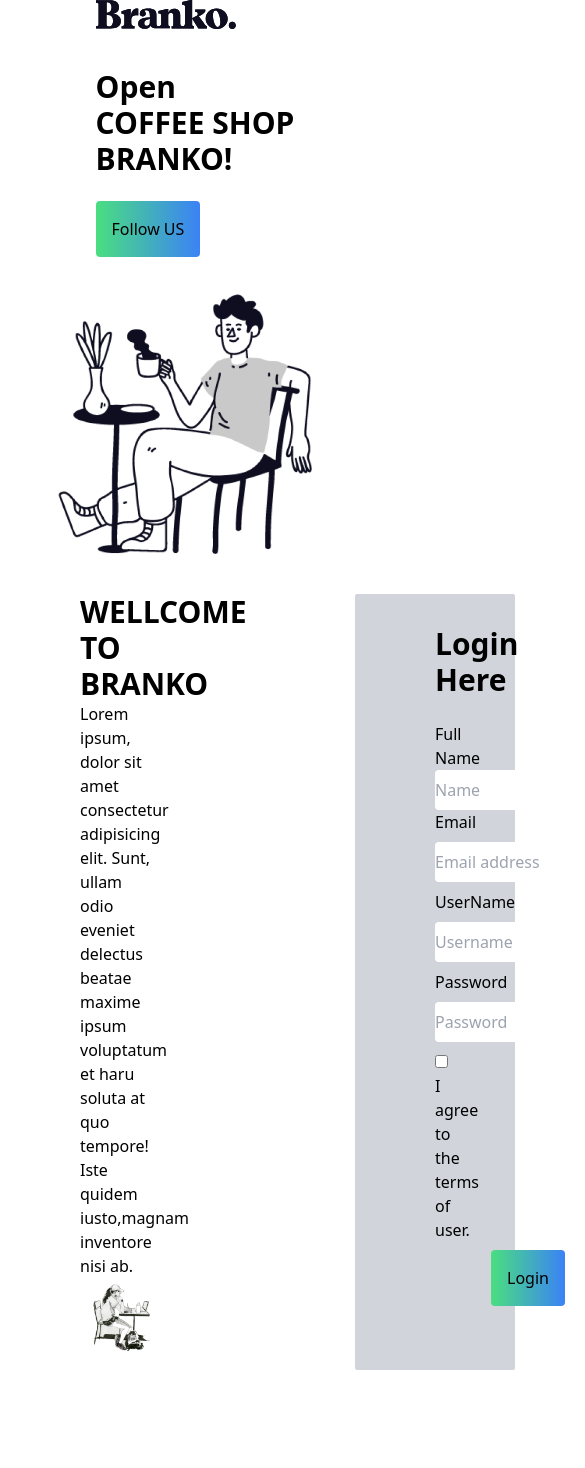
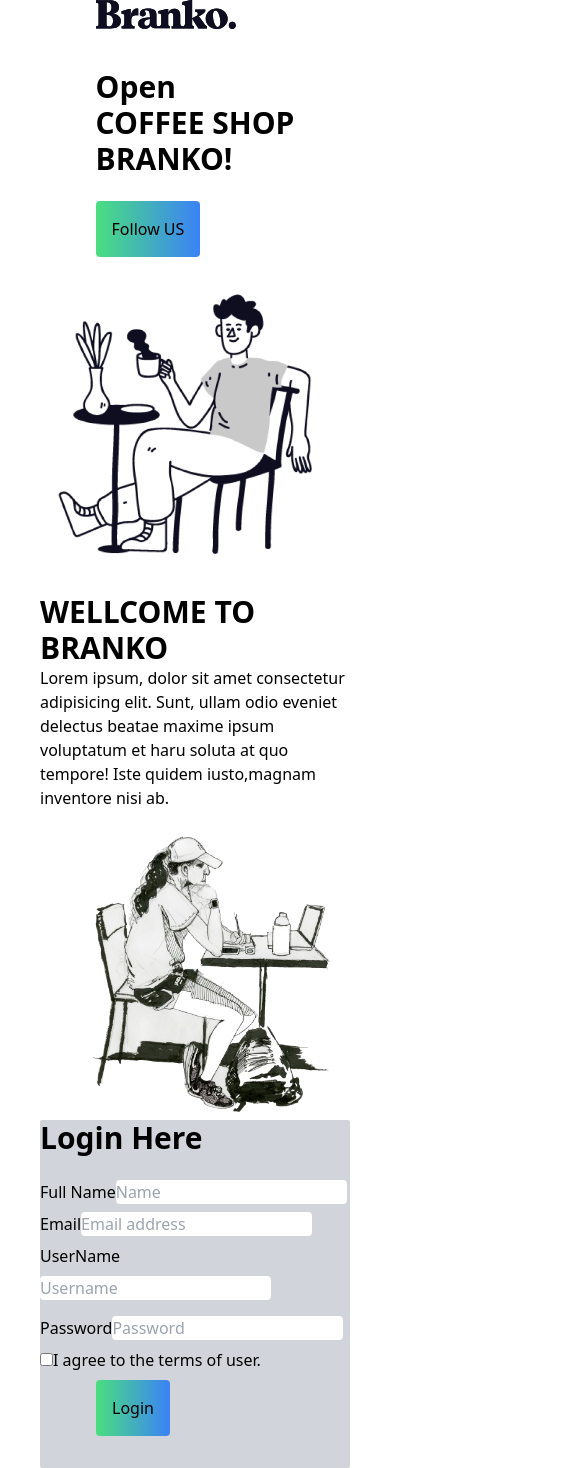
Before and after one commit to zarashah14/react-tailwind-app, a React (Create React App) app: page / in a window 390 px wide. Shown: the top 1468 px of the page, 585 px wide, since content can reach past the window. Built offline with nearby package versions, Linux system fonts and the light colour scheme.

Commit message:
updatezs

```diff
--- a/src/Components/form.jsx
+++ b/src/Components/form.jsx
@@ -3,32 +3,32 @@ import Girl from '../assets/girl.png'
 function form() {
   return (
        <>
-         <div className='grid grid-cols-2 mx-10 sm:items-center '>
-          <div className='mx-10'>
+         <div className='grid md:grid-cols-2 sm:grid-cols-1 mx-10 '>
+          <div className='lg:mx-10'>
             <h1  className='text-DS-Black font-source-sans-pro text-3xl font-extrabold'>WELLCOME TO BRANKO</h1>
             <p className=' font-source-sans-pro'>Lorem ipsum, dolor sit amet consectetur
              adipisicing elit. Sunt, ullam odio eveniet
              delectus beatae maxime ipsum voluptatum et
               haru soluta at quo tempore! Iste quidem
               iusto,magnam inventore nisi ab.</p>
-              <img src={Girl} alt="Description of your image" />
+              <img src={Girl} className="" alt="Description of your image" />
               </div>
 
-             <div className='bg-gray-300 rounded-sm px-20 py-8 mx-40 mb-20'>
-            <h1 className='text-DS-Black font-source-sans-pro text-3xl font-extrabold'>Login Here</h1>
+             <div className='bg-gray-300 rounded-sm lg:px-20 lg:py-8 lg:mx-40 lg:mb-20 '>
+            <h1 className='text-DS-Black font-source-sans-pro text-3xl font-extrabold md:text-2xl '>Login Here</h1>
             <form className='my-6'>
 
               <label>Full Name</label>
-            <input type="text" placeholder="Name" className='py-2 rounded'/><br></br>
+            <input type="text" placeholder="Name" className='lg:py-2 rounded'/><br></br>
 
             <label>Email</label>
-            <input type="email" placeholder="Email address" className='py-2 my-2 rounded'/><br></br>
+            <input type="email" placeholder="Email address" className='lg:py-2 my-2 rounded'/><br></br>
 
             <label>UserName</label>
-            <input type="Username"  placeholder="Username" className='py-2 my-2 rounded'/><br></br>
+            <input type="Username"  placeholder="Username" className='lg:py-2 my-2 rounded'/><br></br>
 
             <label>Password</label>
-            <input type="password" id="pwd" name="pwd" placeholder="Password" className='py-2 my-2 rounded'/><br></br>
+            <input type="password" id="pwd" name="pwd" placeholder="Password" className='lg:py-2 my-2 rounded'/><br></br>
 
 
             <input type="checkbox" id="vehicle1" name="user"/>
```
